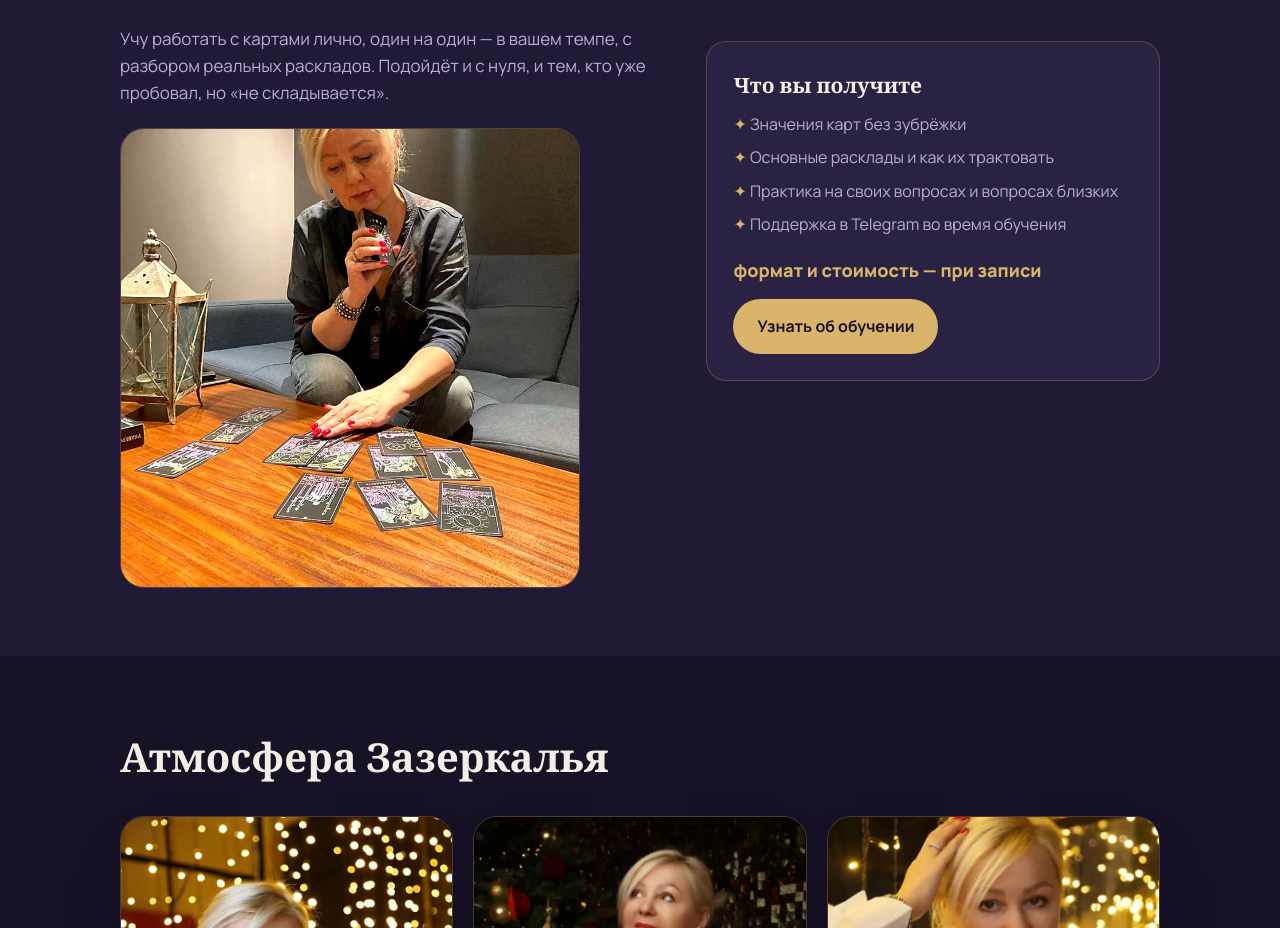
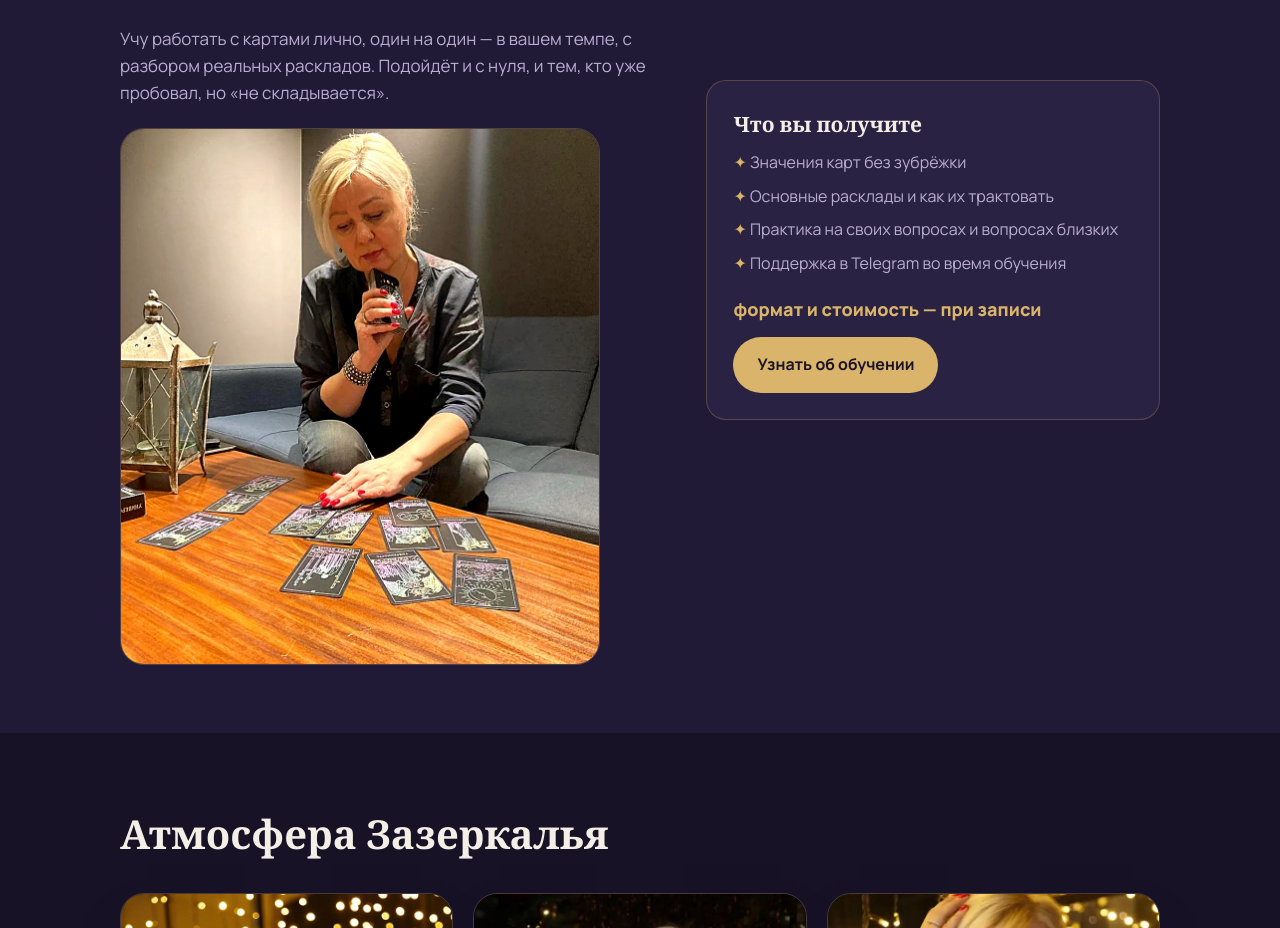
Before and after one commit to tatjkail-boop/sites, a plain HTML site: page zazerkalie-vakutina/index.html in a window 1280 px wide. Shown: the part 2987-3915 px from the top of the page. Drawn offline with nearby package versions, Linux system fonts and the light colour scheme.

Commit message:
zazerkalie: training photo full head, enhanced
Co-Authored-By: Claude Opus 5.5 <noreply@anthropic.com>
Claude-Session: https://claude.ai/code/session_011vt9iVEJXHyJeF2bRLWYS1

```diff
--- a/zazerkalie-vakutina/index.html
+++ b/zazerkalie-vakutina/index.html
@@ -73,7 +73,7 @@ footer b{color:var(--ink)}footer a{color:var(--gold)}footer small{opacity:.7}
 .gal{display:grid;grid-template-columns:repeat(3,1fr);gap:20px}
 .gal img{aspect-ratio:4/5;border-radius:24px;border:1px solid var(--line);height:auto;box-shadow:0 30px 60px -30px rgba(0,0,0,.8)}
 .edu{display:grid;grid-template-columns:1.1fr .9fr;gap:32px;align-items:center}
-.eduph{width:100%;max-width:460px;aspect-ratio:1;object-fit:cover;object-position:50% 25%;border-radius:24px;border:1px solid var(--line);margin-top:22px;display:block}
+.eduph{width:100%;max-width:480px;aspect-ratio:960/1074;object-fit:cover;border-radius:24px;border:1px solid var(--line);margin-top:22px;display:block}
 .edu .s ul{list-style:none;display:grid;gap:8px;color:var(--muted);margin:10px 0 18px}
 .edu .s li:before{content:"✦ ";color:var(--gold)}
 @media(max-width:860px){.edu{grid-template-columns:1fr}.gal{grid-template-columns:1fr;max-width:420px;margin:0 auto}}
@@ -137,7 +137,7 @@ footer b{color:var(--ink)}footer a{color:var(--gold)}footer small{opacity:.7}
     <div class="k">Для тех, кто хочет читать карты сам</div>
     <h2>Индивидуальное обучение Таро</h2>
     <p style="color:var(--muted);font-size:17px">Учу работать с картами лично, один на один — в вашем темпе, с разбором реальных раскладов. Подойдёт и с нуля, и тем, кто уже пробовал, но «не складывается».</p>
-    <img class="eduph" src="edu-v2.jpg" alt="Наталья Вакутина раскладывает карты Таро" loading="lazy">
+    <img class="eduph" src="edu-v3.jpg" alt="Наталья Вакутина раскладывает карты Таро" loading="lazy">
   </div>
   <div class="s">
     <h3>Что вы получите</h3>
```
Also changed, not shown: zazerkalie-vakutina/edu-v2.jpg (deleted), zazerkalie-vakutina/edu-v3.jpg (added).
